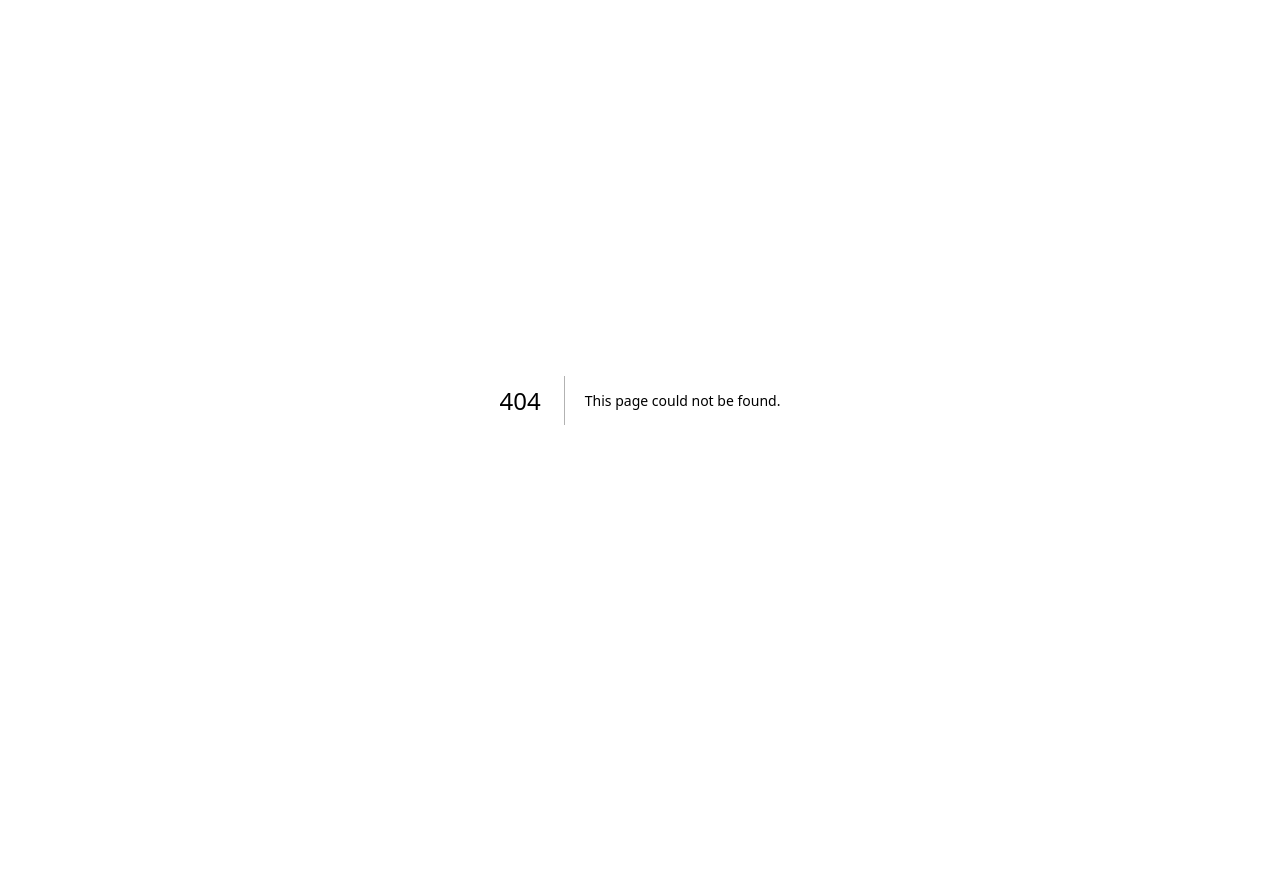
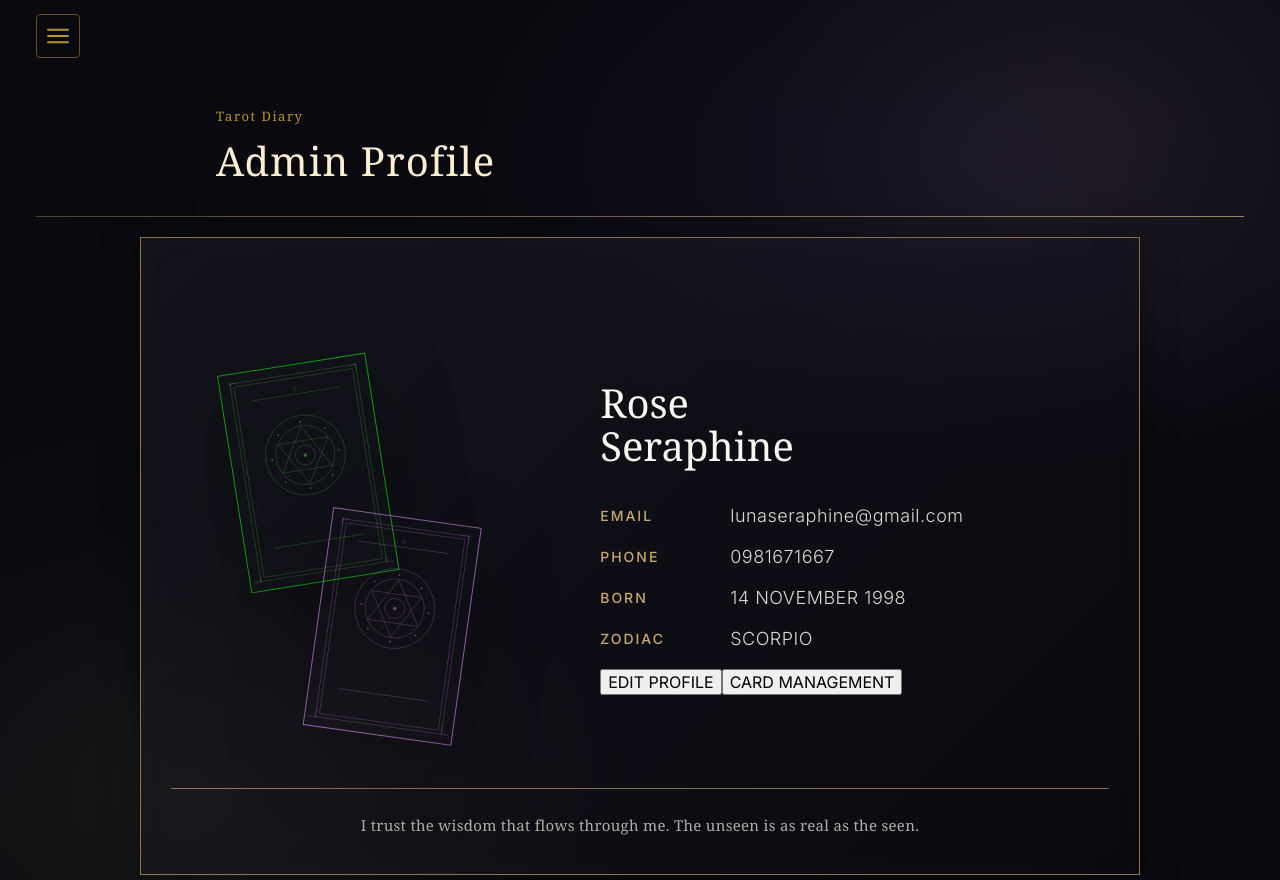
Before and after one commit to ungingeiei/Tarot_Diary, a Next.js app: page /admin in a window 1280 px wide. Before the commit this address had no page. Before the commit the page ends 800 px from the top, so only its background shows below. Built offline with nearby package versions, Linux system fonts and the light colour scheme.

Commit message:
Create admin page

```diff
--- /dev/null
+++ b/src/app/admin/page.jsx
@@ -0,0 +1,208 @@
+"use client";
+import { useRouter } from "next/navigation";
+import { useState } from "react";
+import { NavMenu } from "../../components/NavMenu";
+import { MenuIcon, CloseXIcon, TarotCard } from "../../components/TarotVisual";
+
+function ProfileHeader() {
+    const [menuOpen, setMenuOpen] = useState(false);
+    return (<>
+        <header className="profile-header">
+            <button type="button" className="profile-menu-btn"
+                aria-label={menuOpen ? "Close menu" : "Open menu"}
+                onClick={() => setMenuOpen((open) => !open)}
+            >
+                {menuOpen ? <CloseXIcon /> : <MenuIcon />}
+            </button>
+        </header>
+        {menuOpen &&
+            (<NavMenu
+                onNavigate={() => setMenuOpen(false)}
+                onDismiss={() => setMenuOpen(false)}
+            />
+            )}
+    </>
+    );
+}
+
+// export default function AdminPage() {
+//     const [isEditing, setIsEditing] = useState(false);
+
+//     const router = useRouter();
+//     return (
+//         <main>
+//             {/* หน้า Admin */}
+//         </main>
+//     );
+// }
+
+export default function ProfilePage() {
+    const [isEditing, setIsEditing] = useState(false);
+    return (
+        <main className="app-page profile-page">
+
+            {/* Profile navigation */}
+            <ProfileHeader />
+
+
+            {/* Profile heading */}
+            <section className="profile-heading">
+                <p className="profile-brand-name">Tarot Diary</p>
+                <h1>Admin Profile</h1>
+                <div className="profile-divider">
+                    <span></span>
+                </div>
+            </section>
+
+            {/* Profile card */}
+            <section className="profile-card">
+
+                {/* Left side - Tarot cards */}
+                <div className="profile-card-art">
+                    <TarotCard
+                        title="THE SUN"
+                        className="profile-tarot profile-tarot-green"
+                    />
+
+                    <TarotCard
+                        title="THE SUN"
+                        className="profile-tarot profile-tarot-purple"
+                    />
+                </div>
+
+                {/* Right side - User information */}
+                <div className="profile-info">
+
+                    {isEditing ? (
+                        <>
+                            <div className="profile-edit-form">
+
+                                <input
+                                    type="text"
+                                    defaultValue="Luna"
+                                    placeholder="First Name"
+                                />
+
+                                <input
+                                    type="text"
+                                    defaultValue="Seraphine"
+                                    placeholder="Last Name"
+                                />
+
+                                <input
+                                    type="email"
+                                    defaultValue="lunaseraphine@gmail.com"
+                                    placeholder="Email"
+                                />
+
+                                <input
+                                    type="tel"
+                                    defaultValue="0981671667"
+                                    placeholder="Phone"
+                                />
+
+                                <input
+                                    type="text"
+                                    defaultValue="14 NOVEMBER 1998"
+                                    placeholder="Born"
+                                />
+
+                                <input
+                                    type="text"
+                                    defaultValue="SCORPIO"
+                                    placeholder="Zodiac"
+                                />
+
+                            </div>
+
+                            <div className="profile-edit-actions">
+
+                                <button
+                                    type="button"
+                                    className="edit-profile-btn"
+                                    onClick={() => setIsEditing(false)}
+                                >
+                                    SAVE
+                                </button>
+
+                                <button
+                                    type="button"
+                                    className="profile-cancel-btn"
+                                    onClick={() => setIsEditing(false)}
+                                >
+                                    CANCEL
+                                </button>
+
+                            </div>
+                        </>
+                    ) : (
+                        <>
+                            <h2>Rose<br />Seraphine</h2>
+
+                            <div className="profile-detail">
+                                <span className="profile-label">EMAIL</span>
+                                <span className="profile-separator"></span>
+                                <span className="profile-value">
+                                    lunaseraphine@gmail.com
+                                </span>
+                            </div>
+
+                            <div className="profile-detail">
+                                <span className="profile-label">PHONE</span>
+                                <span className="profile-separator"></span>
+                                <span className="profile-value">
+                                    0981671667
+                                </span>
+                            </div>
+
+                            <div className="profile-detail">
+                                <span className="profile-label">BORN</span>
+                                <span className="profile-separator"></span>
+                                <span className="profile-value">
+                                    14 NOVEMBER 1998
+                                </span>
+                            </div>
+
+                            <div className="profile-detail">
+                                <span className="profile-label">ZODIAC</span>
+                                <span className="profile-separator"></span>
+                                <span className="profile-value">
+                                    SCORPIO
+                                </span>
+                            </div>
+
+                            <div className="profile-actions-admin">
+                                <button
+                                    type="button"
+                                    className="admin-edit-profile-btn"
+                                    onClick={() => setIsEditing(true)}
+                                >
+                                    EDIT PROFILE
+                                </button>
+
+                                <button
+                                    type="button"
+                                    className="admin-card-management-btn"
+                                    onClick={() => router.push("/managecard")}
+                                >
+                                    CARD MANAGEMENT
+                                </button>
+                            </div>
+                        </>
+                    )}
+
+                </div>
+
+                {/* Full-width bottom section */}
+                <div className="profile-bottom">
+                    <div className="profile-info-divider"></div>
+
+                    <p className="profile-quote">
+                        I trust the wisdom that flows through me.
+                        The unseen is as real as the seen.
+                    </p>
+                </div>
+            </section>
+        </main>
+    );
+}
```
